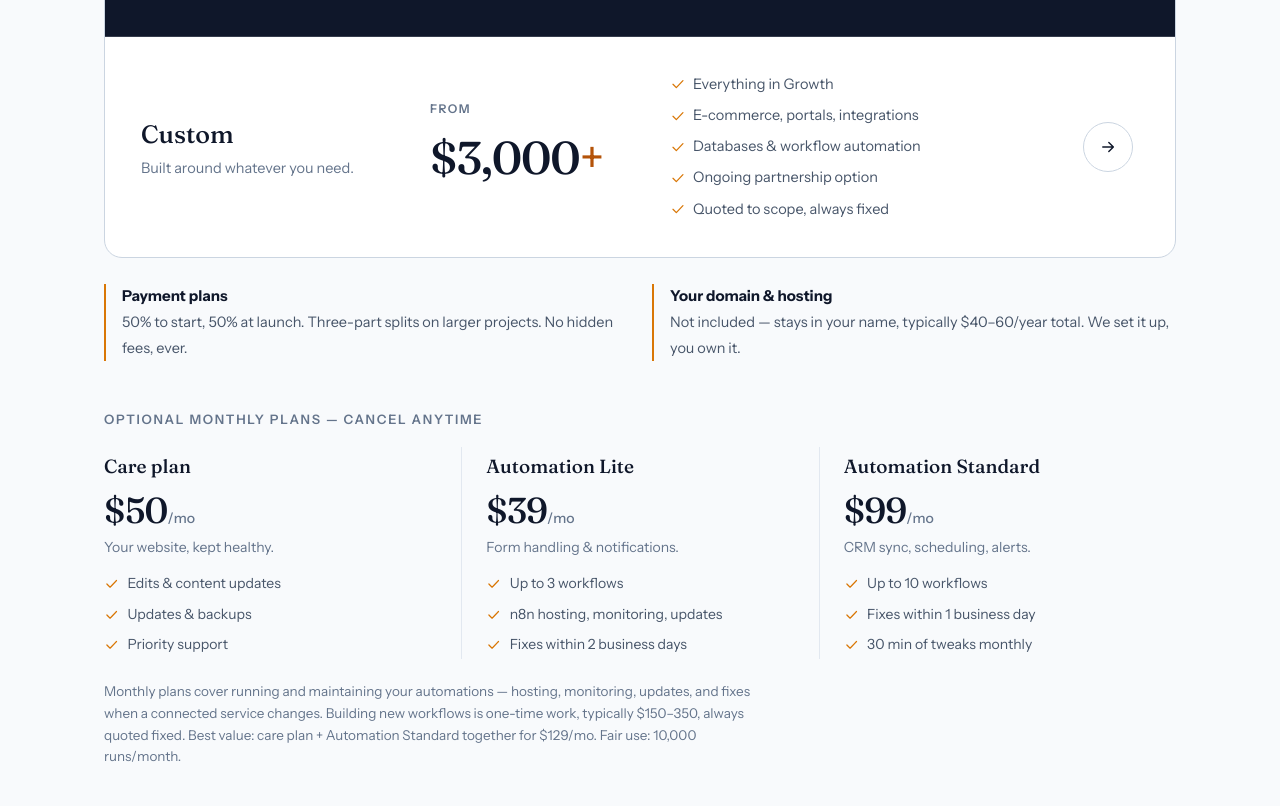
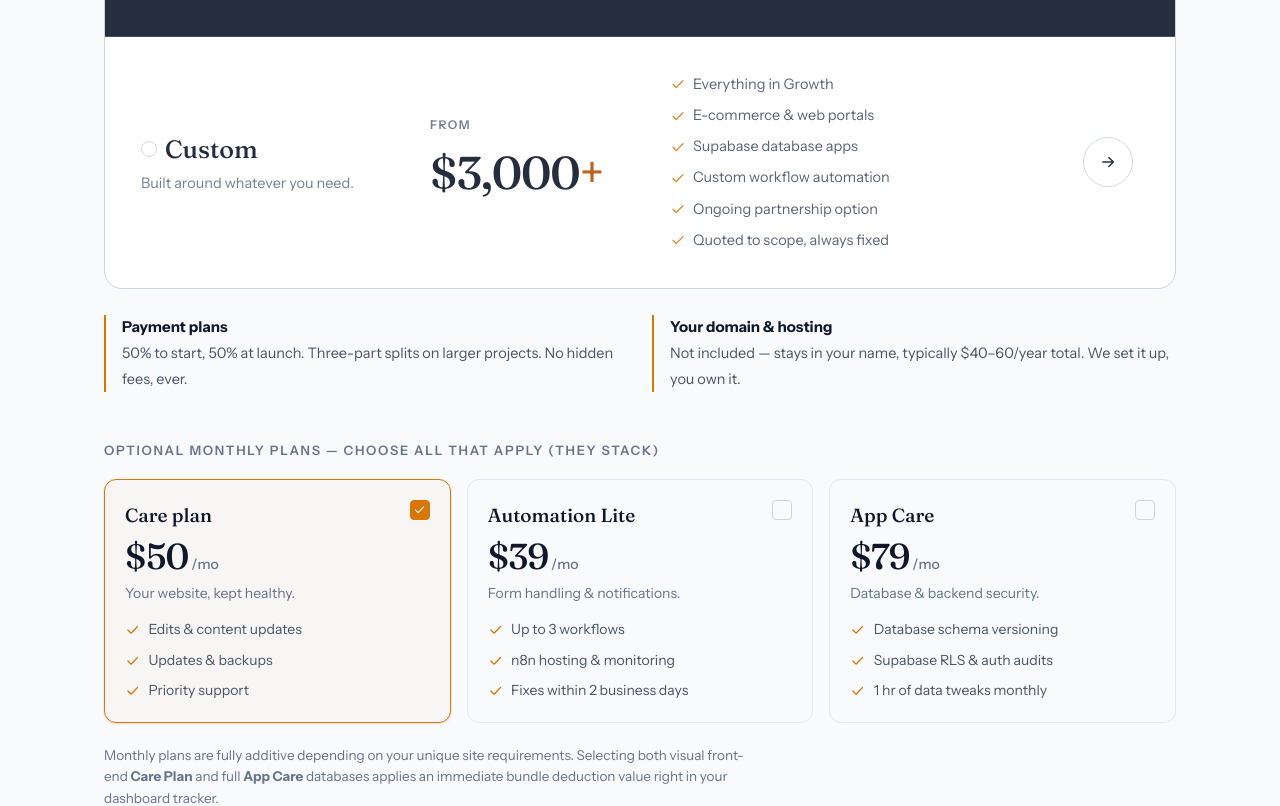
Before and after one commit to lyolayale/dkm, a Next.js app: page / in a window 1280 px wide. Shown: the part 2660-3466 px from the top of the page. Built offline with nearby package versions, Linux system fonts and the light colour scheme; no server answers.

Commit message:
Adds monthly plans to pricing

```diff
--- a/components/Estimator.jsx
+++ b/components/Estimator.jsx
@@ -1,6 +1,6 @@
 "use client";
 
-import { useEffect, useRef, useState } from "react";
+import { useState, useEffect, useRef } from "react";
 import Icon from "./Icon";
 import { prefillAndGo } from "@/lib/quoteBus";
 
@@ -17,6 +17,7 @@ const ADDONS = [
   { id: "blog", add: 400, label: "Blog / CMS" },
   { id: "booking", add: 350, label: "Online booking" },
   { id: "payments", add: 450, label: "Take payments" },
+  { id: "supabase", add: 800, label: "Supabase DB & Auth" },
   { id: "store", add: 1500, label: "Online store" },
 ];
 
@@ -27,6 +28,7 @@ export default function Estimator() {
   const shownRef = useRef(BASE);
 
   const total = BASE + pages.add + addons.reduce((sum, a) => sum + a.add, 0);
+
   const tierLabel =
     total < 1500
       ? "Launch range"
@@ -37,16 +39,20 @@ export default function Estimator() {
   useEffect(() => {
     const from = shownRef.current;
     if (from === total) return;
+
     const reduced = window.matchMedia(
       "(prefers-reduced-motion: reduce)",
     ).matches;
+
     if (reduced) {
       shownRef.current = total;
       setShown(total);
       return;
     }
+
     let raf;
     const t0 = performance.now();
+
     const tick = t => {
       const p = Math.min((t - t0) / 420, 1);
       const eased = 1 - Math.pow(1 - p, 3);
@@ -55,10 +61,10 @@ export default function Estimator() {
       setShown(value);
       if (p < 1) raf = requestAnimationFrame(tick);
     };
+
     raf = requestAnimationFrame(tick);
     return () => cancelAnimationFrame(raf);
   }, [total]);
-
   function toggleAddon(a) {
     setAddons(current =>
       current.some(x => x.id === a.id)
@@ -69,6 +75,7 @@ export default function Estimator() {
 
   function requestQuote() {
     const budget = total < 1500 ? "launch" : total < 3000 ? "growth" : "custom";
+
     prefillAndGo({
       message: [
         "Hi! I used the price estimator on your site.",
@@ -82,13 +89,14 @@ export default function Estimator() {
       budget,
     });
   }
-
   return (
     <div
       id="estimator"
       className="reveal mt-[84px] grid overflow-hidden rounded-[18px] border border-line-strong bg-raised transition-colors duration-[350ms] lg:grid-cols-[1.35fr_1fr]"
     >
+      {/* --- LEFT COLUMN: SELECTION CONTROLS --- */}
       <div className="border-b border-line p-[30px] lg:border-b-0 lg:border-r lg:p-10">
+        {/* Page Step Options */}
         <div className="mb-[30px] last:mb-0">
           <h3 className="mb-3.5 text-[13px] font-semibold uppercase tracking-[0.13em] text-ink-3">
             How many pages?
@@ -117,6 +125,7 @@ export default function Estimator() {
           </div>
         </div>
 
+        {/* Dynamic Capability Addon Pills */}
         <div className="mb-[30px] last:mb-0">
           <h3 className="mb-3.5 text-[13px] font-semibold uppercase tracking-[0.13em] text-ink-3">
             Add-ons (optional)
@@ -146,30 +155,39 @@ export default function Estimator() {
         </div>
       </div>
 
+      {/* --- RIGHT COLUMN: VISUAL COST READOUT & SUBMIT --- */}
       <div className="flex flex-col justify-center bg-bg p-[30px] lg:p-10">
         <span className="text-[13px] font-semibold uppercase tracking-[0.13em] text-ink-3">
           Your estimate
         </span>
+
+        {/* Animated Counter Display */}
         <div className="my-1 font-serif text-[clamp(52px,6vw,72px)] font-medium leading-[1.05] tracking-tight tabular-nums">
           {fmt(shown)}
         </div>
+
         <p className="text-[15px] font-semibold text-accent">{tierLabel}</p>
         <p className="mb-5 mt-2.5 text-[13.5px] text-ink-2">
           A starting point, not a trap — you&rsquo;ll get a fixed quote in
           writing before anything is owed.
         </p>
+
         <button
           className="btn btn-solid hover:bg-amber-500"
           onClick={requestQuote}
         >
           Request this quote <Icon name="arrow" />
         </button>
+
+        {/* Summary Footer Text Details */}
         <p className="mt-4 text-[13px] text-ink-3">
           Base $600 · {pages.label} ·{" "}
           {addons.length ? addons.map(a => a.label).join(", ") : "no add-ons"}
         </p>
+
         <p className="mt-1.5 text-[13px] text-ink-3">
-          Optional monthly: care $50/mo · automations from $39/mo
+          Optional monthly: care $50/mo · automations from $39/mo · app care
+          $79/mo
         </p>
       </div>
     </div>
--- a/components/Pricing.jsx
+++ b/components/Pricing.jsx
@@ -1,3 +1,6 @@
+"use client";
+
+import { useState } from "react";
 import Reveal from "./Reveal";
 import Icon from "./Icon";
 import TierButton from "./TierButton";
@@ -52,8 +55,9 @@ const TIERS = [
     ctaLabel: "Request a custom quote",
     features: [
       "Everything in Growth",
-      "E-commerce, portals, integrations",
-      "Databases & workflow automation",
+      "E-commerce & web portals",
+      "Supabase database apps",
+      "Custom workflow automation",
       "Ongoing partnership option",
       "Quoted to scope, always fixed",
     ],
@@ -62,6 +66,7 @@ const TIERS = [
 
 const MONTHLY_PLANS = [
   {
+    id: "care",
     name: "Care plan",
     price: 50,
     desc: "Your website, kept healthy.",
@@ -72,28 +77,57 @@ const MONTHLY_PLANS = [
     ],
   },
   {
+    id: "lite",
     name: "Automation Lite",
     price: 39,
     desc: "Form handling & notifications.",
     points: [
       "Up to 3 workflows",
-      "n8n hosting, monitoring, updates",
+      "n8n hosting & monitoring",
       "Fixes within 2 business days",
     ],
   },
   {
-    name: "Automation Standard",
-    price: 99,
-    desc: "CRM sync, scheduling, alerts.",
+    id: "app",
+    name: "App Care",
+    price: 79,
+    desc: "Database & backend security.",
     points: [
-      "Up to 10 workflows",
-      "Fixes within 1 business day",
-      "30 min of tweaks monthly",
+      "Database schema versioning",
+      "Supabase RLS & auth audits",
+      "1 hr of data tweaks monthly",
     ],
   },
 ];
 
 export default function Pricing() {
+  // Track selected upfront tier name and active monthly items
+  const [selectedTier, setSelectedTier] = useState("Launch");
+  const [selectedMonthly, setSelectedMonthly] = useState(["care"]); // care active by default
+
+  const handleToggleMonthly = id => {
+    setSelectedMonthly(prev =>
+      prev.includes(id) ? prev.filter(item => item !== id) : [...prev, id],
+    );
+  };
+
+  // Get pricing value numbers cleanly
+  const activeTierObj = TIERS.find(t => t.name === selectedTier);
+  const basePriceNum = parseInt(activeTierObj.price.replace(/[^0-9]/g, ""), 10);
+
+  // Calculate total monthly aggregation
+  let totalMonthly = selectedMonthly.reduce((sum, itemId) => {
+    const plan = MONTHLY_PLANS.find(p => p.id === itemId);
+    return sum + (plan ? plan.price : 0);
+  }, 0);
+
+  // Apply bundle discount rule: Care Plan ($50) + App Care ($79) together saves $15
+  const hasBundleDiscount =
+    selectedMonthly.includes("care") && selectedMonthly.includes("app");
+  if (hasBundleDiscount) {
+    totalMonthly -= 15;
+  }
+
   return (
     <section id="pricing" className="sec">
       <div className="wrap">
@@ -110,9 +144,11 @@ export default function Pricing() {
           </p>
         </header>
 
+        {/* --- UPFRONT TIERS LIST --- */}
         <Reveal>
           <div className="overflow-hidden rounded-[18px] border border-line-strong bg-raised transition-colors duration-[350ms]">
             {TIERS.map(t => {
+              const isSelected = selectedTier === t.name;
               const tone = t.featured
                 ? {
                     row: "bg-feat border-feat-line",
@@ -136,10 +172,14 @@ export default function Pricing() {
                     check: "text-accent-bright",
                     go: "border-line-strong text-ink hover:border-btn hover:bg-btn hover:text-btn-text",
                   };
+
               return (
                 <article
                   key={t.name}
-                  className={`grid gap-5 border-b p-[30px] last:border-b-0 lg:grid-cols-[1.15fr_210px_1.7fr_56px] lg:items-center lg:gap-[30px] lg:p-[36px] ${tone.row}`}
+                  onClick={() => setSelectedTier(t.name)}
+                  className={`grid gap-5 border-b p-[30px] last:border-b-0 lg:grid-cols-[1.15fr_210px_1.7fr_56px] lg:items-center lg:gap-[30px] lg:p-[36px] cursor-pointer transition-all ${
+                    tone.row
+                  } ${isSelected ? "ring-2 ring-accent-bright ring-offset-2 ring-offset-raised" : "opacity-90 hover:opacity-100"}`}
                 >
                   <div>
                     {t.tag && (
@@ -148,8 +188,15 @@ export default function Pricing() {
                       </span>
                     )}
                     <h3
-                      className={`mb-[3px] font-serif text-[25px] font-medium ${tone.name}`}
+                      className={`mb-[3px] font-serif text-[25px] font-medium flex items-center gap-2 ${tone.name}`}
                     >
+                      <div
+                        className={`w-4 h-4 rounded-full border flex items-center justify-center ${isSelected ? "border-accent-bright" : "border-line-strong"}`}
+                      >
+                        {isSelected && (
+                          <div className="w-2 h-2 rounded-full bg-accent-bright" />
+                        )}
+                      </div>
                       {t.name}
                     </h3>
                     <p className={`text-[14.5px] ${tone.sub}`}>{t.sub}</p>
@@ -175,22 +222,33 @@ export default function Pricing() {
                         key={f}
                         className={`flex items-center gap-[7px] text-[14.5px] ${tone.feat}`}
                       >
-                        <Icon name="check" className={tone.check} /> {f}
+                        <Icon
+                          name="check"
+                          className={
+                            t.featured && isSelected
+                              ? "text-amber-400"
+                              : tone.check
+                          }
+                        />
+                        {f}
                       </li>
                     ))}
                   </ul>
+                  <div onClick={e => e.stopPropagation()}>
                     <TierButton
                       tier={`${t.name} — ${t.price}`}
                       budget={t.budget}
                       ariaLabel={t.ctaLabel}
                       btnClass={tone.go}
                     />
+                  </div>
                 </article>
               );
             })}
           </div>
         </Reveal>
 
+        {/* --- GENERAL BUSINESS TERMS --- */}
         <Reveal>
           <div className="mt-[26px] grid gap-6 sm:grid-cols-2">
             <div className="border-l-2 border-accent-bright pl-4">
@@ -212,23 +270,53 @@ export default function Pricing() {
           </div>
         </Reveal>
 
+        {/* --- STACKABLE MONTHLY MATRICES --- */}
         <Reveal>
-          <p className="mt-12 text-[13px] font-semibold uppercase tracking-[0.13em] text-ink-3">
-            Optional monthly plans — cancel anytime
+          <div className="mt-12 flex flex-wrap items-baseline justify-between gap-2">
+            <p className="text-[13px] font-semibold uppercase tracking-[0.13em] text-ink-3">
+              Optional monthly plans — Choose all that apply (They Stack)
             </p>
-          <div className="mt-[18px] grid md:grid-cols-3">
-            {MONTHLY_PLANS.map(p => (
+            {hasBundleDiscount && (
+              <span className="text-[12px] font-bold text-emerald-500 uppercase tracking-wider bg-emerald-500/10 px-2 py-0.5 rounded animate-pulse">
+                🎉 App Bundle Activated (-$15/mo)
+              </span>
+            )}
+          </div>
+
+          <div className="mt-[18px] grid grid-cols-1 gap-4 md:grid-cols-3">
+            {MONTHLY_PLANS.map(p => {
+              const isChecked = selectedMonthly.includes(p.id);
+              return (
                 <div
-                key={p.name}
-                className="border-t border-line py-[18px] lg:border-l lg:border-t-0 lg:py-1 lg:pl-6 lg:first:border-l-0 lg:first:pl-0"
+                  key={p.id}
+                  onClick={() => handleToggleMonthly(p.id)}
+                  className={`border rounded-xl p-5 cursor-pointer transition-all duration-200 select-none ${
+                    isChecked
+                      ? "border-accent-bright bg-accent-bright/[0.03] shadow-sm"
+                      : "border-line bg-transparent hover:border-line-strong"
+                  }`}
                 >
-                <h3 className="mb-2.5 font-serif text-[19px] font-medium">
+                  <div className="flex items-start justify-between mb-2">
+                    <h3 className="font-serif text-[19px] font-medium text-ink">
                       {p.name}
                     </h3>
-                <p className="font-serif text-[36px] font-medium leading-none tracking-tight">
+                    <div
+                      className={`w-5 h-5 rounded border flex items-center justify-center transition-colors ${
+                        isChecked
+                          ? "bg-accent-bright border-accent-bright"
+                          : "border-line-strong"
+                      }`}
+                    >
+                      {isChecked && (
+                        <Icon name="check" className="text-white text-[12px]" />
+                      )}
+                    </div>
+                  </div>
+                  <p className="font-serif text-[36px] font-medium leading-none tracking-tight text-ink">
                     ${p.price}
                     <span className="font-sans text-[14px] tracking-normal text-ink-3">
-                    /mo
+                      {" "}
+                      /mo{" "}
                     </span>
                   </p>
                   <p className="mb-3.5 mt-2 text-[14px] text-ink-3">{p.desc}</p>
@@ -238,24 +326,31 @@ export default function Pricing() {
                         key={pt}
                         className="flex items-start gap-2 text-[14px] text-ink-2"
                       >
-                      <Icon name="check" className="mt-1 text-accent-bright" />{" "}
+                        <Icon
+                          name="check"
+                          className="mt-1 text-accent-bright flex-shrink-0"
+                        />
                         {pt}
                       </li>
                     ))}
                   </ul>
                 </div>
-            ))}
+              );
+            })}
           </div>
+
           <p className="mt-[22px] max-w-[72ch] text-[13.5px] text-ink-3">
-            Monthly plans cover running and maintaining your automations —
-            hosting, monitoring, updates, and fixes when a connected service
-            changes. Building new workflows is one-time work, typically
-            $150–350, always quoted fixed. Best value: care plan + Automation
-            Standard together for $129/mo. Fair use: 10,000 runs/month.
+            Monthly plans are fully additive depending on your unique site
+            requirements. Selecting both visual front-end{" "}
+            <strong>Care Plan</strong> and full <strong>App Care</strong>{" "}
+            databases applies an immediate bundle deduction value right in your
+            dashboard tracker.
           </p>
         </Reveal>
-
+        {/* --- PROJECT SCOPE ESTIMATOR MODULE --- */}
+        <Reveal>
           <Estimator />
+        </Reveal>
       </div>
     </section>
   );
```
Lines whose indentation alone changed are shown as unchanged.
